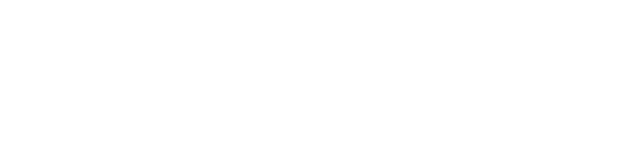
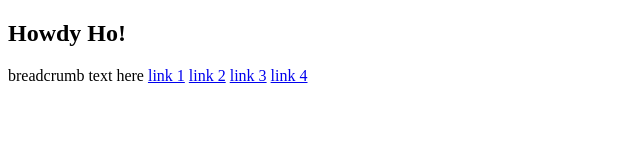
Before and after one commit to HamyJamz/DerpWEB, a plain HTML site: page META-INF/index.html in a window 1280 px wide. Shown: the whole page, without its empty margins (0-640 px from the left). Drawn offline with Linux system fonts and the light colour scheme.

Commit message:
html basic body update
added some meat to hmtl to see changes in GIT

```diff
--- a/META-INF/index.html
+++ b/META-INF/index.html
@@ -6,5 +6,19 @@
 </head>
 <body>
 
+    <div id="head">
+        <h2> Howdy Ho!</h2>
+
+    </div>
+    <div id="body"
+
+    </div>
+    <div id="foot">
+        breadcrumb text here
+        <a href="#">link 1</a>
+        <a href="#">link 2</a>
+        <a href="#">link 3</a>
+        <a href="#">link 4</a>
+    </div>
 </body>
 </html>
```
